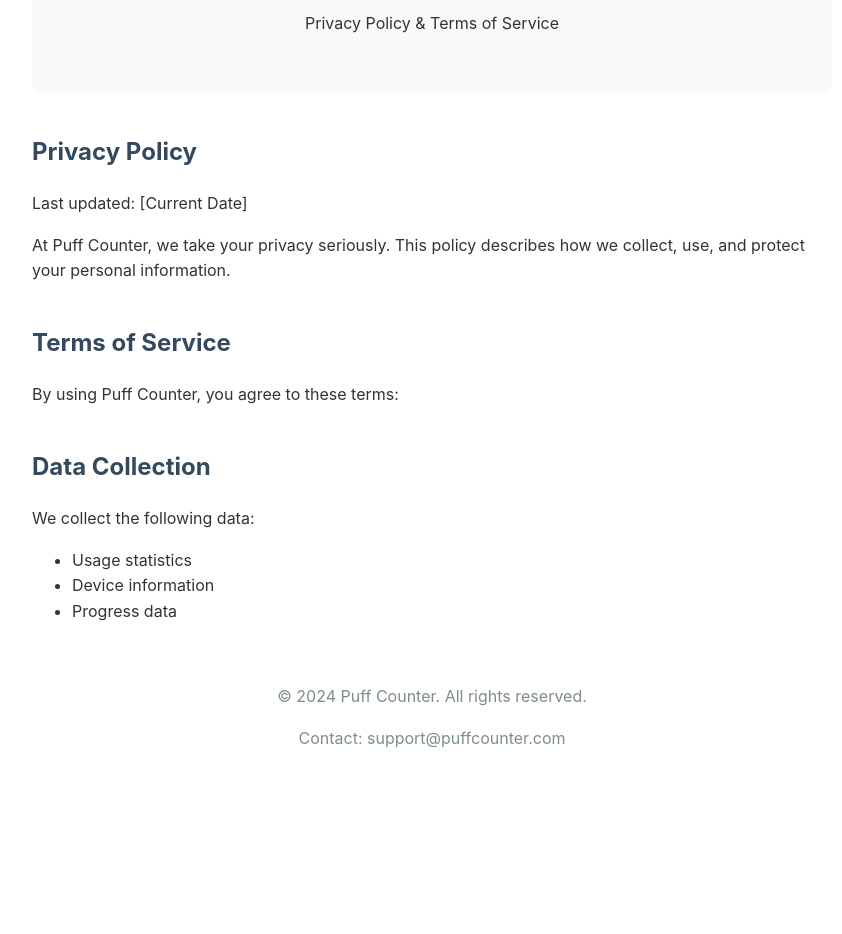
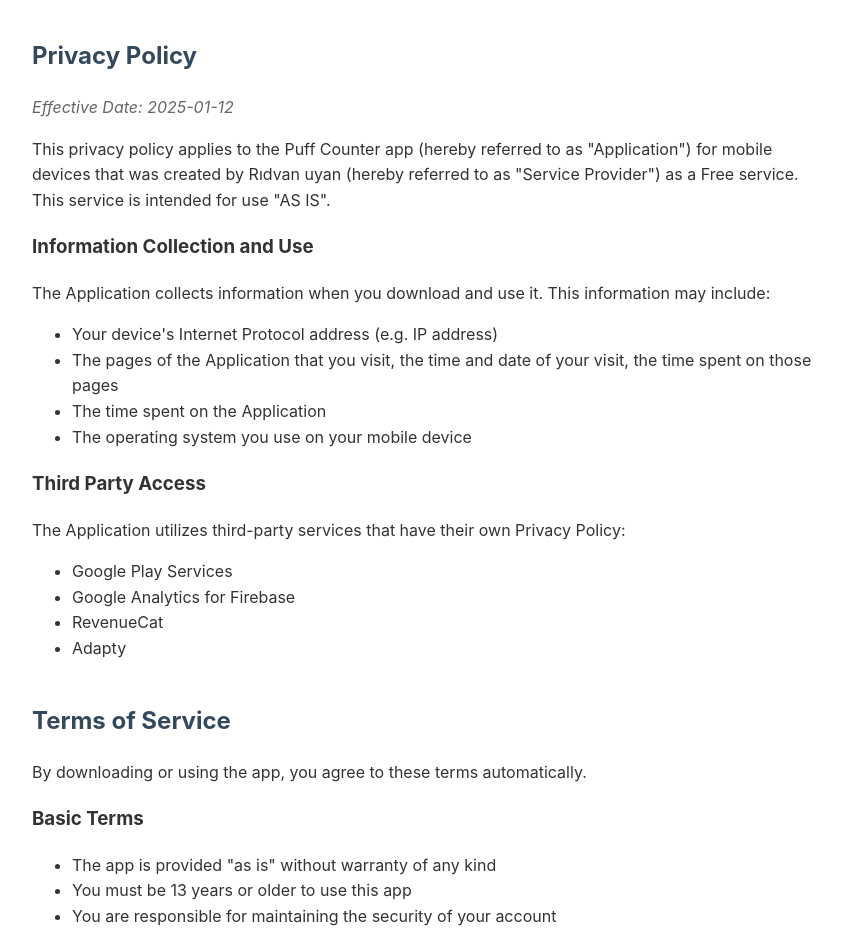
Before and after one commit to ridvanuyn/puff-counter-legal, a plain HTML site: page privacy/index.html in a window 1280 px wide. Shown: the part 143-1077 px from the top of the page, without its empty margins (208-1050 px from the left). Before the commit the page ends 930 px from the top, so only its background shows below. Drawn offline with Linux system fonts and the light colour scheme.

Commit message:
Added privacy

```diff
--- a/privacy/index.html
+++ b/privacy/index.html
@@ -3,61 +3,96 @@
 <head>
     <meta charset="UTF-8">
     <meta name="viewport" content="width=device-width, initial-scale=1.0">
-    <title>Puff Counter - Privacy & Terms</title>
+    <title>Puff Counter - Legal Documents</title>
     <style>
         body {
-            font-family: -apple-system, BlinkMacSystemFont, 'Segoe UI', Roboto, Oxygen, Ubuntu, Cantarell, sans-serif;
+            font-family: -apple-system, system-ui, BlinkMacSystemFont, "Segoe UI", Roboto, "Helvetica Neue", Arial, sans-serif;
             line-height: 1.6;
             max-width: 800px;
             margin: 0 auto;
             padding: 20px;
             color: #333;
         }
-        .header {
-            text-align: center;
-            padding: 40px 0;
-            background: #f8f9fa;
-            border-radius: 8px;
-            margin-bottom: 40px;
-        }
+        .header { text-align: center; margin-bottom: 40px; }
+        .section { margin-bottom: 40px; }
         h1 { color: #2c3e50; }
-        h2 { color: #34495e; margin-top: 40px; }
-        .section { margin-bottom: 30px; }
+        h2 { color: #34495e; margin-top: 30px; }
         .footer { text-align: center; margin-top: 60px; color: #7f8c8d; }
+        .effective-date { font-style: italic; color: #666; }
     </style>
 </head>
 <body>
     <div class="header">
         <h1>Puff Counter</h1>
-        <p>Privacy Policy & Terms of Service</p>
+        <p>Legal Documents</p>
     </div>
 
     <div class="section">
         <h2>Privacy Policy</h2>
-        <p>Last updated: [Current Date]</p>
-        <p>At Puff Counter, we take your privacy seriously. This policy describes how we collect, use, and protect your personal information.</p>
-        <!-- Privacy policy içeriği -->
+        <p class="effective-date">Effective Date: 2025-01-12</p>
+
+        <p>This privacy policy applies to the Puff Counter app (hereby referred to as "Application") for mobile devices that was created by Rıdvan uyan (hereby referred to as "Service Provider") as a Free service. This service is intended for use "AS IS".</p>
+
+        <h3>Information Collection and Use</h3>
+        <p>The Application collects information when you download and use it. This information may include:</p>
+        <ul>
+            <li>Your device's Internet Protocol address (e.g. IP address)</li>
+            <li>The pages of the Application that you visit, the time and date of your visit, the time spent on those pages</li>
+            <li>The time spent on the Application</li>
+            <li>The operating system you use on your mobile device</li>
+        </ul>
+
+        <h3>Third Party Access</h3>
+        <p>The Application utilizes third-party services that have their own Privacy Policy:</p>
+        <ul>
+            <li>Google Play Services</li>
+            <li>Google Analytics for Firebase</li>
+            <li>RevenueCat</li>
+            <li>Adapty</li>
+        </ul>
     </div>
 
     <div class="section">
         <h2>Terms of Service</h2>
-        <p>By using Puff Counter, you agree to these terms:</p>
-        <!-- Terms of service içeriği -->
+        <p>By downloading or using the app, you agree to these terms automatically.</p>
+
+        <h3>Basic Terms</h3>
+        <ul>
+            <li>The app is provided "as is" without warranty of any kind</li>
+            <li>You must be 13 years or older to use this app</li>
+            <li>You are responsible for maintaining the security of your account</li>
+            <li>You must not modify or hack the app</li>
+            <li>You must not use the app for any illegal purposes</li>
+        </ul>
     </div>
 
     <div class="section">
-        <h2>Data Collection</h2>
-        <p>We collect the following data:</p>
+        <h2>Apple EULA</h2>
+        <p>For iOS users, the following additional terms apply:</p>
         <ul>
-            <li>Usage statistics</li>
-            <li>Device information</li>
-            <li>Progress data</li>
+            <li>This license is between you and Puff Counter only, not Apple</li>
+            <li>Apple has no obligation to furnish any maintenance and support services</li>
+            <li>In the event of any failure to conform to warranty, you may notify Apple, and Apple will refund the purchase price</li>
+            <li>Apple is not responsible for addressing any claims by you or third party relating to the app</li>
+            <li>Apple and its subsidiaries are third-party beneficiaries of this license agreement</li>
         </ul>
+    </div>
+
+    <div class="section">
+        <h2>Data Deletion</h2>
+        <p>To request deletion of your data, please contact us at:</p>
+        <p>Email: ridvan.uyn@gmail.com</p>
+    </div>
+
+    <div class="section">
+        <h2>Children's Privacy</h2>
+        <p>The Application does not address anyone under the age of 13. We do not knowingly collect personally identifiable information from children under 13 years of age.</p>
     </div>
 
     <div class="footer">
         <p>© 2024 Puff Counter. All rights reserved.</p>
-        <p>Contact: support@puffcounter.com</p>
+        <p>Contact: ridvan.uyn@gmail.com</p>
+        <p><small>Last updated: March 2024</small></p>
     </div>
 </body>
 </html>
```
